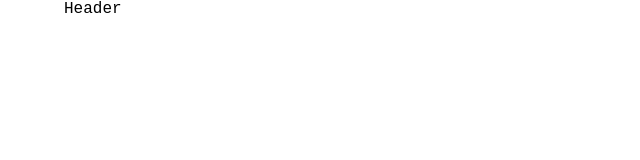
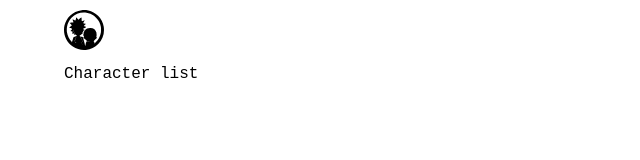
Before and after one commit to Marcel2408/haufe-challenge, a React app in the folder client/: page / in a window 1280 px wide. Shown: the whole page, without its empty margins (0-640 px from the left). Built offline with nearby package versions, Linux system fonts and the light colour scheme.

Commit message:
feat(header): add header with logo

```diff
--- a/client/src/components/app/App.js
+++ b/client/src/components/app/App.js
@@ -1,10 +1,13 @@
 import React from 'react';
+import CharacterList from '../character-list/CharacterList';
+import Header from '../header/Header';
 import './App.scss';
 
 function App() {
   return (
     <div className="App">
-      <header className="container">Header</header>
+      <Header />
+      <CharacterList />
     </div>
   );
 }
--- a/client/src/components/app/App.scss
+++ b/client/src/components/app/App.scss
@@ -25,3 +25,7 @@ body {
 .flex {
   display: flex;
 }
+
+.logo {
+  fill: #000;
+}
--- /dev/null
+++ b/client/src/components/character-list/CharacterList.jsx
@@ -0,0 +1,8 @@
+import React from 'react';
+import './CharacterList.scss';
+
+const CharacterList = () => {
+  return <main className="character-list container">Character list</main>;
+};
+
+export default CharacterList;
--- /dev/null
+++ b/client/src/components/header/Header.jsx
@@ -0,0 +1,11 @@
+import React from 'react';
+import './Header.scss';
+import { ReactComponent as LogoIcon } from '../../assets/svg/logo.svg';
+
+const Header = () => (
+  <header className="header container">
+    <LogoIcon className="logo" />
+  </header>
+);
+
+export default Header;
--- /dev/null
+++ b/client/src/components/header/Header.scss
@@ -0,0 +1,3 @@
+.header {
+  padding: 1rem 0;
+}
--- a/client/src/index.css
+++ /dev/null
@@ -1,13 +0,0 @@
-body {
-  margin: 0;
-  font-family: -apple-system, BlinkMacSystemFont, 'Segoe UI', 'Roboto', 'Oxygen',
-    'Ubuntu', 'Cantarell', 'Fira Sans', 'Droid Sans', 'Helvetica Neue',
-    sans-serif;
-  -webkit-font-smoothing: antialiased;
-  -moz-osx-font-smoothing: grayscale;
-}
-
-code {
-  font-family: source-code-pro, Menlo, Monaco, Consolas, 'Courier New',
-    monospace;
-}
--- a/client/src/index.js
+++ b/client/src/index.js
@@ -1,6 +1,5 @@
 import React from 'react';
 import ReactDOM from 'react-dom';
-import './index.css';
 import App from './components/app/App';
 
 ReactDOM.render(
```
Also changed, not shown: client/src/assets/svg/logo.svg (added), client/src/components/character-list/CharacterList.scss (added), client/src/logo.svg (deleted).
